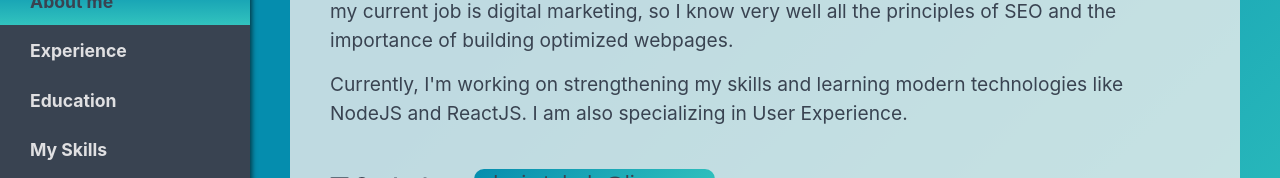
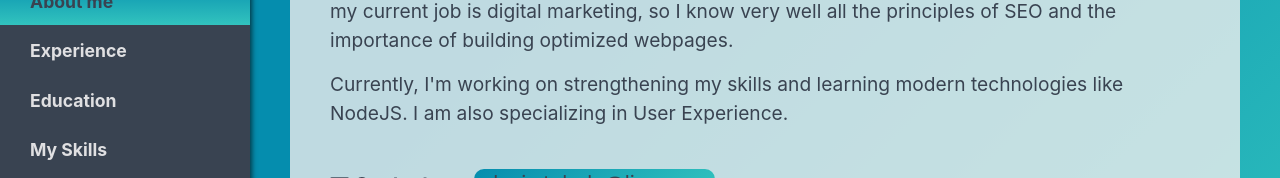
Before and after one commit to alexisjtoledo/personal_resume, a React (Create React App) app: page /about in a window 1280 px wide. Shown: the part 328-506 px from the top of the page. Built offline with nearby package versions, Linux system fonts and the light colour scheme; the HTML template or start-up script is replaced by a standard one.

Commit message:
text update

```diff
--- a/src/components/About.js
+++ b/src/components/About.js
@@ -18,7 +18,7 @@ export class About extends Component {
 
                 <p>I also have a strong background in management and teamwork. I'm an organized person, so I always try to keep my code &#40;and its documentation&#41; as clean as possible. An important part of my current job is digital marketing, so I know very well all the principles of SEO and the importance of building optimized webpages.</p>
 
-                <p>Currently, I'm working on strengthening my skills and learning modern technologies like NodeJS and ReactJS. I am also specializing in User Experience.</p>
+                <p>Currently, I'm working on strengthening my skills and learning modern technologies like NodeJS. I am also specializing in User Experience.</p>
                 <br />
 
                 <p><i className="fa fa-envelope" aria-hidden="true"></i> <strong>Contact me: </strong><a href="mailto:alexis.toledo@live.com" target="_blank" rel="noopener noreferrer"> alexis.toledo@live.com</a></p>
```
